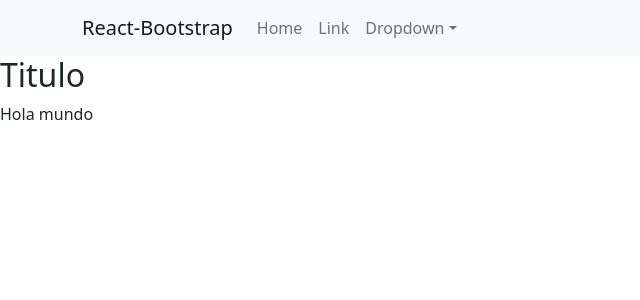
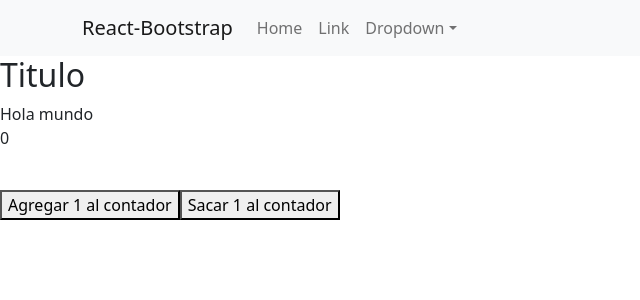
Before and after one commit to LaureanoRugani/React, a React (Create React App) app: page / in a window 1280 px wide. Shown: the top 300 px of the page, without its empty margins (0-640 px from the left). Built offline with nearby package versions, Linux system fonts and the light colour scheme.

Commit message:
agregador contador

```diff
--- a/src/App.js
+++ b/src/App.js
@@ -4,6 +4,7 @@ import Container from './Container/Container';
 import NavBar from './Components/NavBar';
 import Header from './Components/Header/ItemListContainer';
 import CartWidget from './Components/CartWidget';
+import Contador from './Components/ItemCount'
 
 
 
@@ -14,6 +15,7 @@ function App() {
     <h2>Titulo</h2>
     <Container />
     <CartWidget />
+    <Contador></Contador>
 
   </>
 }
--- a/src/Components/CartWidget.js
+++ b/src/Components/CartWidget.js
@@ -4,7 +4,7 @@
 
 function CartWidget() {
     return(
-        <i class="bi bi-cart-fill"></i>
+        <div> <i class="bi bi-cart-fill"></i> </div>
     )
 }
 
--- /dev/null
+++ b/src/Components/ItemCount/index.js
@@ -0,0 +1,31 @@
+import { useState} from 'react';
+
+
+
+function Contador() {
+    // const handlers = useState(0);
+    const [contador, setContador] = useState(0);
+
+    function agregarAlContador() {
+        setContador(contador + 1);
+        console.log(contador);
+    }
+
+    function sacarAlContador() {
+        setContador(contador - 1);
+        console.log(contador);
+    }
+
+    return(
+        <div>
+            <p>
+                {contador}
+            </p>
+            <br />
+            <button onClick={agregarAlContador}>Agregar 1 al contador </button>
+            <button onClick={sacarAlContador}>Sacar 1 al contador </button>
+        </div>
+    );
+}
+
+export default Contador;
```
